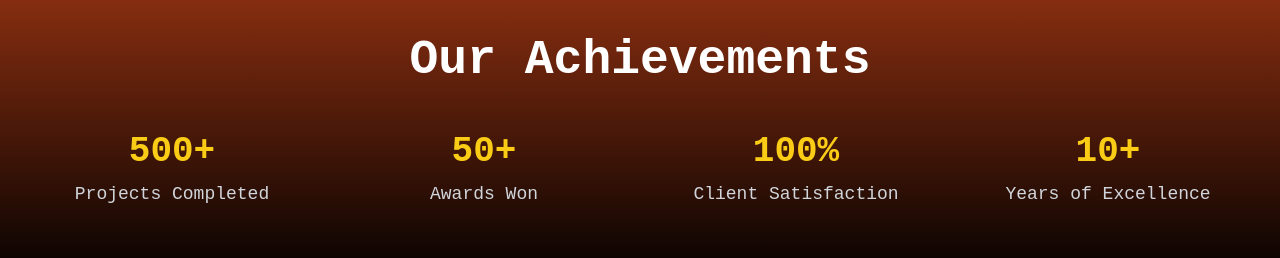
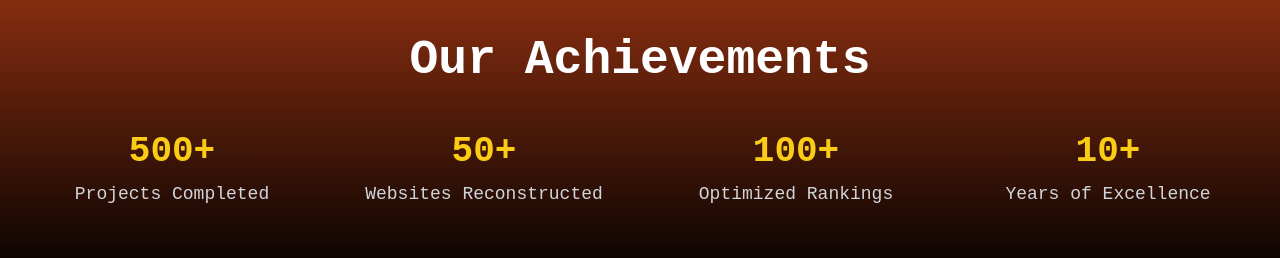
Before and after one commit to radosav-perisic/flex-forge, a React (Vite) app: page /about-us in a window 1280 px wide. Shown: the part 1980-2238 px from the top of the page. Built offline with nearby package versions, Linux system fonts and the light colour scheme; the HTML template or start-up script is replaced by a standard one.

Commit message:
Update Achievements & add CountUp animation

```diff
--- a/src/pages/AboutUs.tsx
+++ b/src/pages/AboutUs.tsx
@@ -1,7 +1,8 @@
 import React from 'react'
 import { motion } from 'framer-motion'
-import { Hammer, Shield, Zap, Users, Trophy, Target, ArrowRight } from 'lucide-react'
+import { Hammer, Shield, Zap, Users, ArrowRight } from 'lucide-react'
 import about from '../assets/about.png'
+import CountUp from 'react-countup'
 
 const AboutUs: React.FC = () => {
   const companyValues = [
@@ -28,11 +29,11 @@ const AboutUs: React.FC = () => {
   ]
 
   const achievements = [
-    { number: "500+", label: "Projects Completed" },
-    { number: "50+", label: "Awards Won" },
-    { number: "100%", label: "Client Satisfaction" },
-    { number: "10+", label: "Years of Excellence" }
-  ]
+    { number: 500, suffix: '+', label: 'Projects Completed' },
+    { number: 50, suffix: '+', label: 'Websites Reconstructed' },
+    { number: 100, suffix: '+', label: 'Optimized Rankings' },
+    { number: 10, suffix: '+', label: 'Years of Excellence' },
+  ];
 
   const teamMembers = [
     {
@@ -176,7 +177,14 @@ const AboutUs: React.FC = () => {
                 viewport={{ once: true }}
                 transition={{ duration: 0.6, delay: index * 0.1 }}
               >
-                <h3 className="text-4xl font-bold mb-2 text-[#FACC15]">{achievement.number}</h3>
+                 <div className="text-4xl font-bold mb-2 text-[#FACC15]">
+                  <CountUp
+                    start={0}
+                    end={achievement.number}
+                    duration={6}
+                    suffix={achievement.suffix}
+                  />
+                </div>
                 <p className="text-gray-300 text-lg">{achievement.label}</p>
               </motion.div>
             ))}
```
